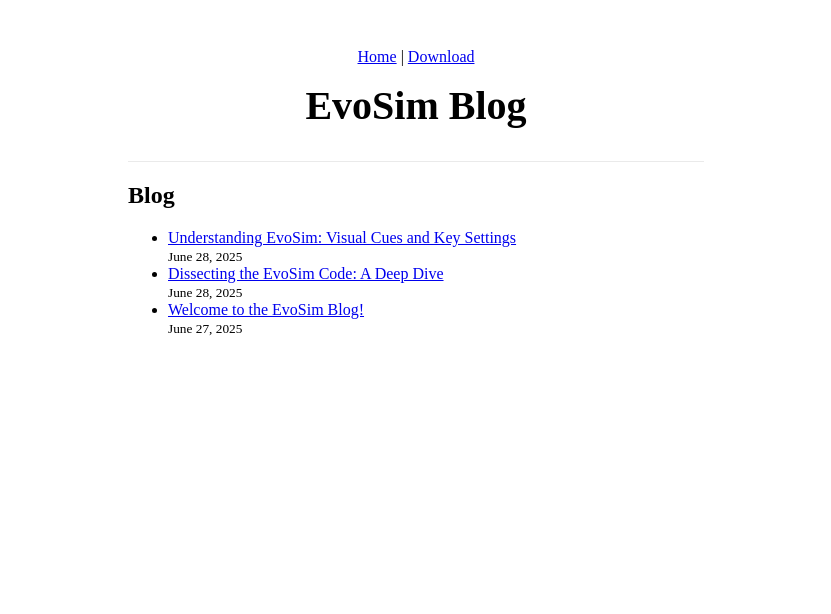
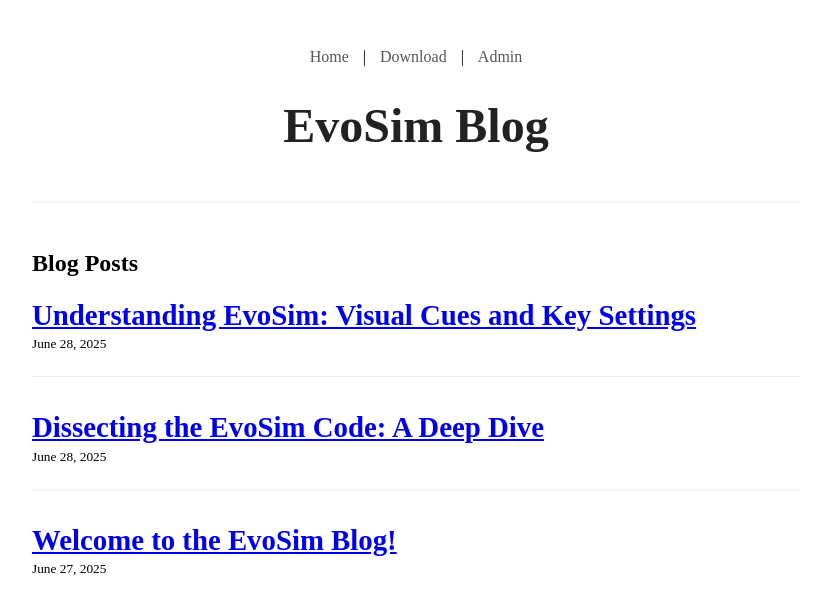
Before and after one commit to charlieboardy14/EVOsimBlog, a Next.js app: page / in a window 1280 px wide. Shown: the top 614 px of the page, without its empty margins (224-1055 px from the left). Built offline with nearby package versions, Linux system fonts and the light colour scheme.

Commit message:
Implement modern design, admin button, and dynamic downloads

```diff
--- a/components/layout.js
+++ b/components/layout.js
@@ -17,7 +17,7 @@ export default function Layout({ children, home }) {
       </Head>
       <header className={styles.header}>
         <nav>
-          <Link href="/">Home</Link> | <Link href="/download">Download</Link>
+          <Link href="/">Home</Link> | <Link href="/download">Download</Link> | <Link href="/admin">Admin</Link>
         </nav>
         <h1 className={styles.headerTitle}>{siteTitle}</h1>
       </header>
--- a/components/layout.module.css
+++ b/components/layout.module.css
@@ -1,6 +1,6 @@
 .container {
-  max-width: 36rem;
-  padding: 0 1rem;
+  max-width: 48rem; /* Increased max-width for better readability */
+  padding: 0 1.5rem;
   margin: 3rem auto 6rem;
 }
 
@@ -8,11 +8,43 @@
   display: flex;
   flex-direction: column;
   align-items: center;
-  padding-bottom: 1rem;
-  border-bottom: 1px solid #eaeaea;
+  padding-bottom: 2rem; /* Increased padding */
+  border-bottom: 1px solid #eee; /* Lighter border */
+  margin-bottom: 3rem; /* Space below header */
 }
 
 .headerTitle {
-    font-size: 2.5rem;
-    margin: 1rem 0;
+  font-size: 3rem; /* Larger title */
+  margin: 1rem 0;
+  color: #222;
 }
+
+.header nav {
+  width: 100%;
+  text-align: center;
+  margin-bottom: 1rem;
+}
+
+.header nav a {
+  margin: 0 10px;
+  font-weight: 500;
+  color: #555;
+  text-decoration: none;
+}
+
+.header nav a:hover {
+  color: #000;
+  text-decoration: underline;
+}
+
+/* Adjustments for post pages */
+.postTitle {
+  font-size: 2.8rem;
+  line-height: 1.2;
+  margin-bottom: 0.5em;
+}
+
+.lightText {
+  color: #666;
+  font-size: 0.9em;
+}
--- a/pages/index.js
+++ b/pages/index.js
@@ -20,19 +20,47 @@ export default function Home({ allPostsData }) {
         <title>{siteTitle}</title>
       </Head>
       <section>
-        <h2>Blog</h2>
-        <ul>
+        <h2>Blog Posts</h2>
+        <div className="posts-list">
           {allPostsData.map(({ id, date, title }) => (
-            <li key={id}>
-              <Link href={`/posts/${id}`}>{title}</Link>
-              <br />
-              <small>
+            <div key={id} className="post-preview">
+              <Link href={`/posts/${id}`}>
+                <h3>{title}</h3>
+              </Link>
+              <small className="lightText">
                 <Date dateString={date} />
               </small>
-            </li>
+            </div>
           ))}
-        </ul>
+        </div>
       </section>
+      <style jsx>{`
+        .posts-list {
+          list-style: none;
+          padding: 0;
+          margin: 0;
+        }
+        .post-preview {
+          margin-bottom: 2em;
+          border-bottom: 1px solid #eee;
+          padding-bottom: 1.5em;
+        }
+        .post-preview:last-child {
+          border-bottom: none;
+        }
+        .post-preview h3 {
+          margin: 0;
+          font-size: 1.8em;
+          line-height: 1.3;
+        }
+        .post-preview a {
+          text-decoration: none;
+          color: inherit;
+        }
+        .post-preview a:hover {
+          text-decoration: underline;
+        }
+      `}</style>
     </Layout>
   );
 }
--- a/pages/posts/[id].js
+++ b/pages/posts/[id].js
@@ -27,8 +27,8 @@ export default function Post({ postData }) {
             <title>{postData.title}</title>
         </Head>
         <article>
-            <h1>{postData.title}</h1>
-            <div>
+            <h1 className={Layout.postTitle}>{postData.title}</h1>
+            <div className={Layout.lightText}>
                 <Date dateString={postData.date} />
             </div>
             <div dangerouslySetInnerHTML={{ __html: postData.contentHtml }} />
--- a/styles/globals.css
+++ b/styles/globals.css
@@ -1,3 +1,4 @@
+html,
 body {
   padding: 0;
   margin: 0;
@@ -5,6 +6,7 @@ body {
     Ubuntu, Cantarell, Fira Sans, Droid Sans, Helvetica Neue, sans-serif;
   line-height: 1.6;
   font-size: 18px;
+  color: #333;
 }
 
 * {
@@ -20,7 +22,18 @@ a:hover {
   text-decoration: underline;
 }
 
+h1, h2, h3, h4, h5, h6 {
+  font-family: Georgia, serif;
+  margin-top: 1.5em;
+  margin-bottom: 0.5em;
+}
+
+p {
+  margin-bottom: 1em;
+}
+
 img {
   max-width: 100%;
   display: block;
+  height: auto;
 }
```
Also changed, not shown: lib/downloads.js (added, +26 -0 lines), pages/download.js (+29 -9 lines), public/admin/config.yml (+8 -0 lines).
